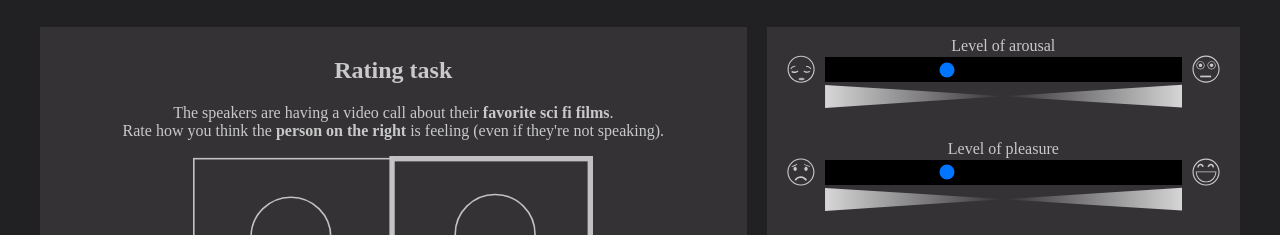
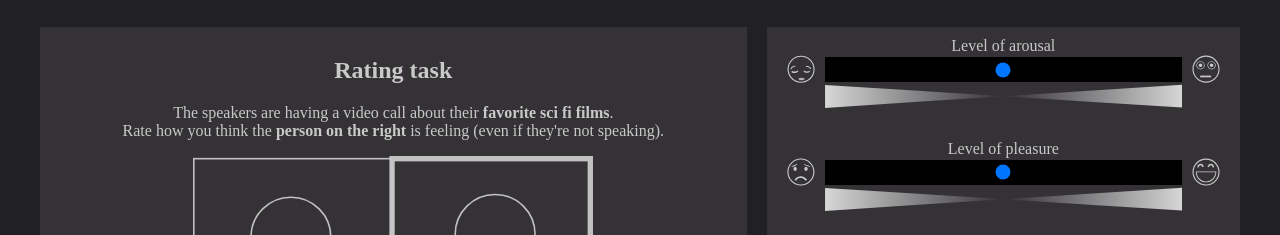
Before and after one commit to dvdmrn/audio-context-study-redux, a website with bundled scripts: page static/rating_task.html in a window 1280 px wide. Both pictures are taken after a click on the button "next". Shown: the part 183-418 px from the top of the page. Built offline with nearby package versions, Linux system fonts and the light colour scheme; no server answers.

Commit message:
centered scales

```diff
--- a/static/js/affective-ratings.js
+++ b/static/js/affective-ratings.js
@@ -85,7 +85,7 @@ let getResponses = () => {
 let resetSliders = () => {
     let sliders = document.getElementsByClassName("slider");
     for (let i = 0; i < sliders.length; i++) {
-        sliders[i].value = 3;
+        sliders[i].value = 4;
     }
 }
 
--- a/static/rating_task.html
+++ b/static/rating_task.html
@@ -41,7 +41,7 @@
                     <object class='arousal_svg' type="image/svg+xml" data="img/AS_sleepy.svg"></object>
                 </div>
                 <div class="scale-flex">
-                    <input type="range" class="slider" name="AS-arousal" id="activation" value="3" min="1" max="7" step="1" />
+                    <input type="range" class="slider" name="AS-arousal" id="activation" value="4" min="1" max="7" step="1" />
                     <object class='intensity_cue_svg' type="image/svg+xml" data="img/AS_intensity_cue_white.svg"></object>
                 </div>
                 <div class="range-label">
@@ -56,7 +56,7 @@
                     <object class='arousal_svg' type="image/svg+xml" data="img/AS_unhappy.svg"></object>
                 </div>
                 <div class="scale-flex">
-                    <input type="range" class="slider" name="AS-pleasure" id="valence" value="3" min="1" max="7" step="1" />
+                    <input type="range" class="slider" name="AS-pleasure" id="valence" value="4" min="1" max="7" step="1" />
                     <object class='intensity_cue_svg' type="image/svg+xml" data="img/AS_intensity_cue_white.svg"></object>
                 </div>
                 <div class="range-label">
```
Also changed, not shown: static/explaination-arousal.html (+1 -1 lines), static/explaination-pleasantness.html (+1 -1 lines).
